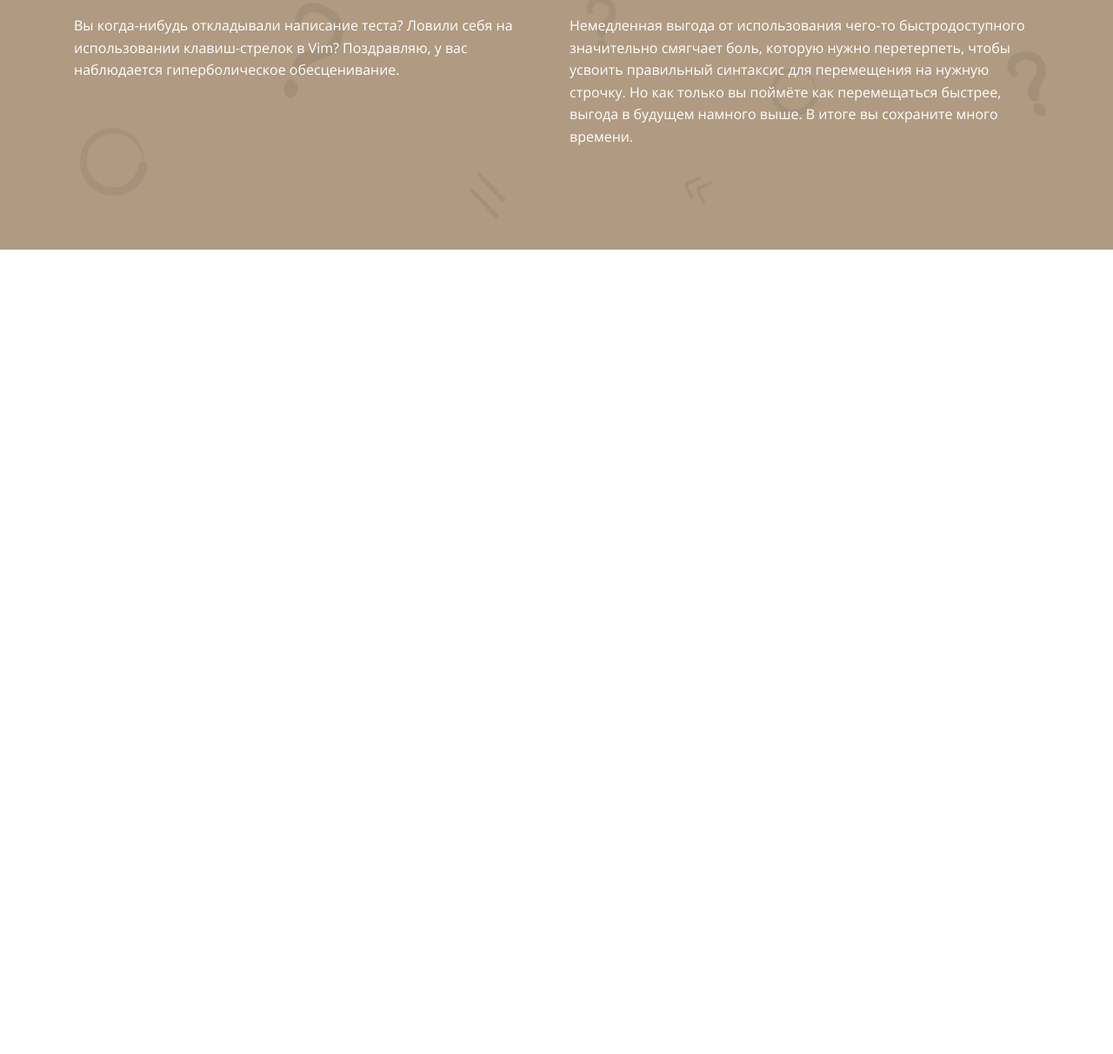
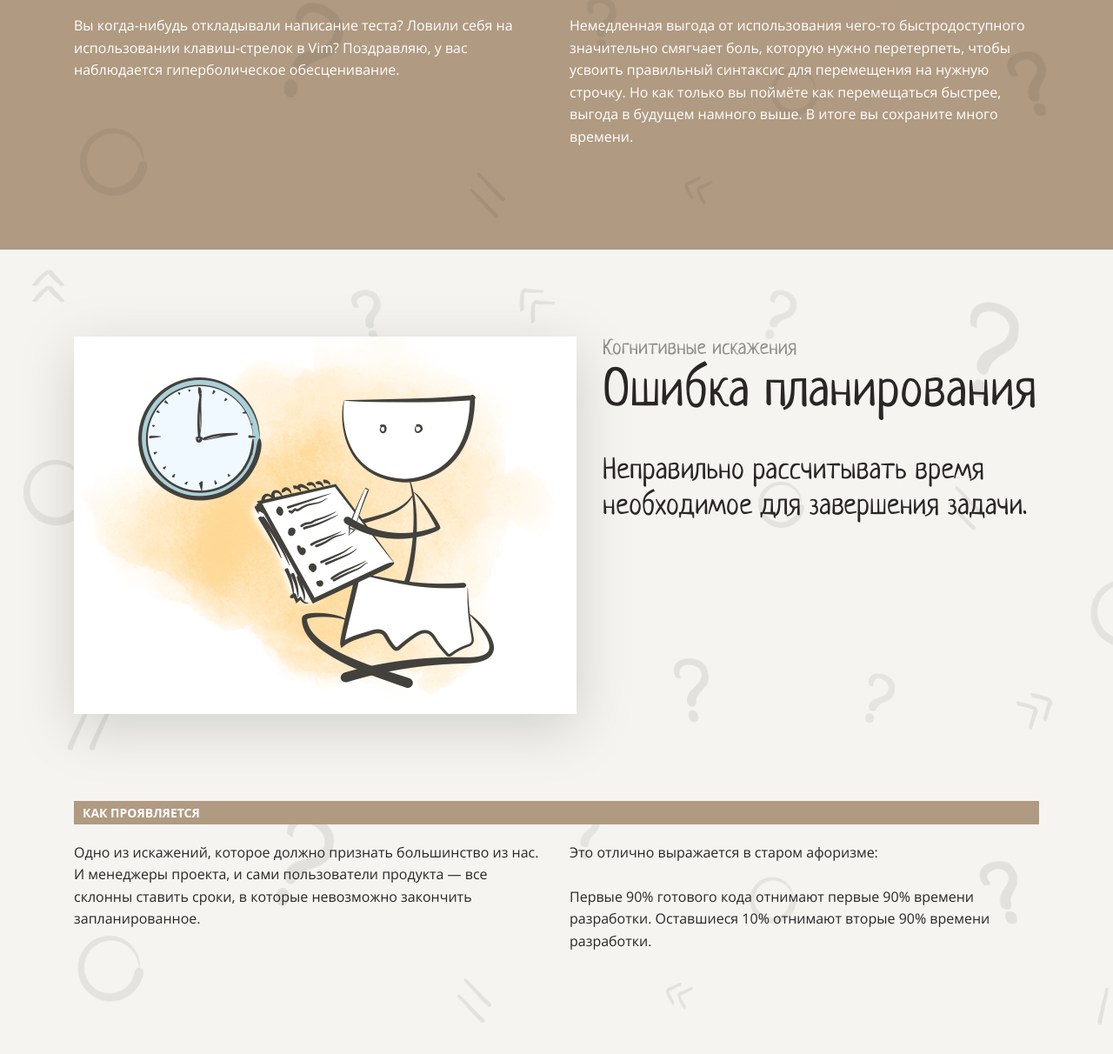
Before and after one commit to Matheria/Cognitive-biases, a website: page src/index.html in a window 1280 px wide. Shown: the part 6078-7290 px from the top of the page at 87% size. Before the commit the page ends 6365 px from the top, so only its background shows below. Drawn offline with Linux system fonts and the light colour scheme.

Commit message:
add errors-in-planning section

```diff
--- a/src/index.html
+++ b/src/index.html
@@ -149,6 +149,25 @@
         </div>
       </div>
     </section>
+
+    <section class="section bg" id="errors-in-planning">
+      <div class="section-container container">
+        <div class="section-content-wrapper">
+          <img class="section-img" src="./images/5.png" alt="Ошибка планирования">
+          <div class="section-text-wrapper">
+            <span class="section-text-top">Когнитивные искажения</span>
+            <h2 class="section-title title">Ошибка планирования</h2>
+            <p class="section-desc">Неправильно рассчитывать время необходимое для завершения задачи.</p>
+          </div>
+        </div>
+        <h3 class="section-subtitle">Как проявляется</h3>
+        <div class="section-content-wrapper">
+          <p class="section-text">Одно из искажений, которое должно признать большинство из нас. И менеджеры проекта, и сами пользователи продукта — все склонны ставить сроки, в которые невозможно закончить запланированное.</p>
+          <p class="section-text">Это отлично выражается в старом афоризме:<br><br>
+            Первые 90% готового кода отнимают первые 90% времени разработки. Оставшиеся 10% отнимают вторые 90% времени разработки.</p>
+        </div>
+      </div>
+    </section>
   </main>
   <footer></footer>
 </body>
```
